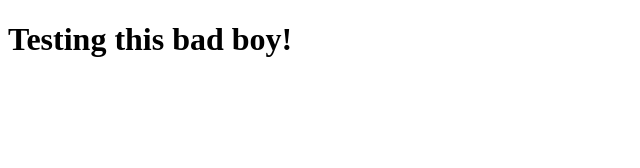
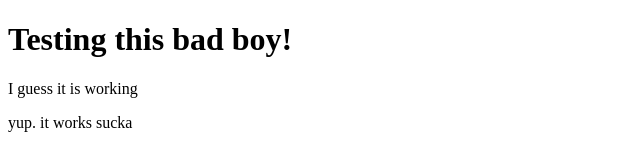
Before and after one commit to NicolaRoyo/git-test-nucamp, a website: page index.html in a window 1280 px wide. Shown: the whole page, without its empty margins (0-640 px from the left). Drawn offline with Linux system fonts and the light colour scheme.

```diff
--- a/index.html
+++ b/index.html
@@ -8,5 +8,7 @@
 </head>
 <body>
     <h1>Testing this bad boy!</h1>
+    <p>I guess it is working</p>
+    <p> yup.  it works sucka</p>
 </body>
 </html>
```
Also changed, not shown: package.json (added, +19 -0 lines), 2 other files.
